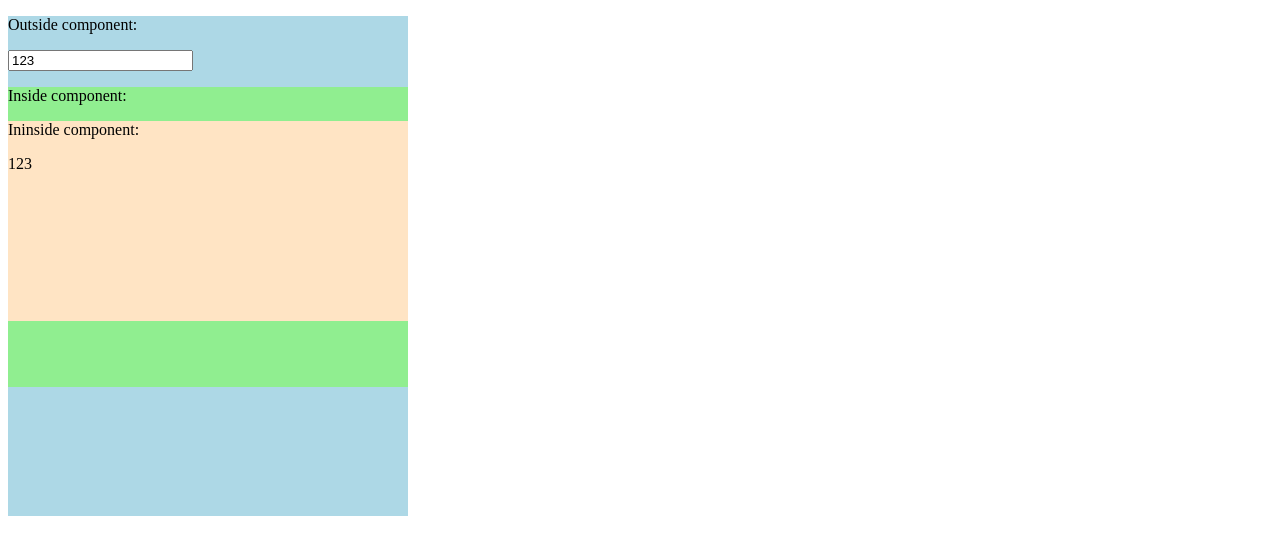
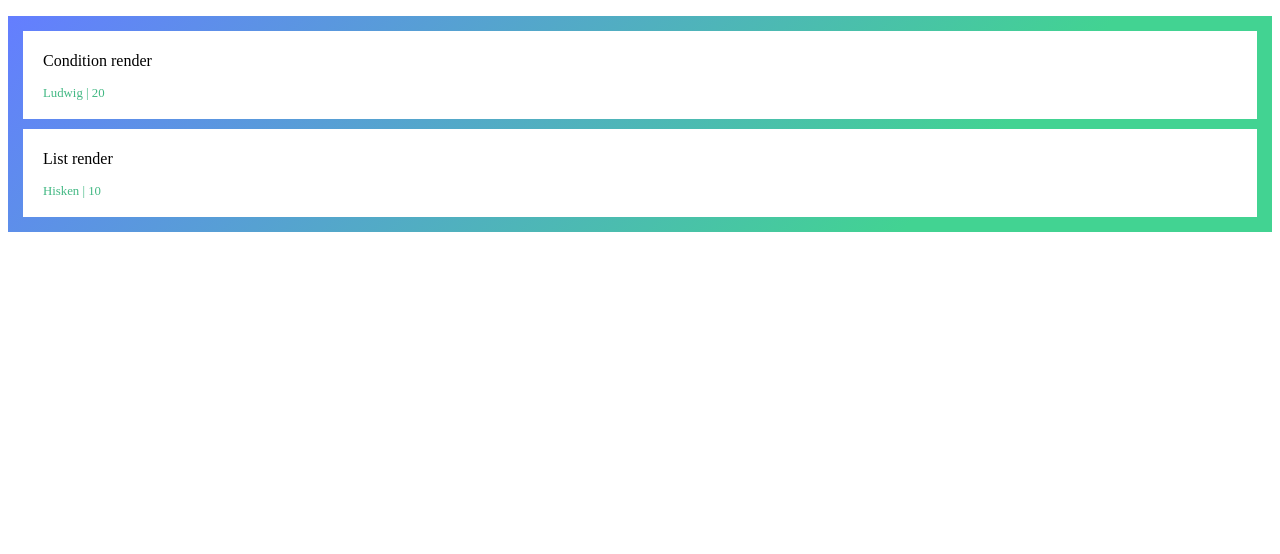
Before and after one commit to CooCoders/Co-Learning, a Vue app in the folder Vite+Vue3/vue3-review/: page / in a window 1280 px wide. Shown: the top 554 px of the page. Built offline with nearby package versions, Linux system fonts and the light colour scheme.

Commit message:
slot list render

```diff
--- a/Vite+Vue3/vue3-review/src/App.vue
+++ b/Vite+Vue3/vue3-review/src/App.vue
@@ -12,6 +12,7 @@ import Out from './components/Out.vue'
 import Out1 from './components/Out1.vue'
 import Out2 from './components/Out2.vue'
 import Outside from './components/Outside.vue'
+import Conainer from './components/Conainer.vue'
 </script>
 
 <template>
@@ -20,7 +21,8 @@ import Outside from './components/Outside.vue'
     <!-- <Review3></Review3> -->
     <!-- <Board></Board> -->
     <!-- <Watch></Watch> -->
-    <Outside></Outside>
+    <!-- <Outside></Outside> -->
+    <Conainer></Conainer>
   </div>
 </template>
 
--- /dev/null
+++ b/Vite+Vue3/vue3-review/src/components/Conainer.vue
@@ -0,0 +1,20 @@
+<template>
+  <FancyList>
+    <template #content="{ con, name, likes }">
+      <p>{{ con }}</p>
+      <p class="meta">{{ name }} | {{ likes }}</p>
+    </template>
+  </FancyList>
+</template>
+
+<script setup>
+import { ref, reactive } from 'vue'
+import FancyList from './FancyList.vue'
+
+</script>
+<style scoped>
+.meta {
+  font-size: 0.8em;
+  color: #42b883;
+}
+</style>
--- /dev/null
+++ b/Vite+Vue3/vue3-review/src/components/FancyList.vue
@@ -0,0 +1,34 @@
+<template>
+  <ul>
+    <li v-if="!items.length">
+      Loading ...
+    </li>
+    <li v-for="item in items">
+      <slot name="content" v-bind="item"></slot>
+    </li>
+  </ul>
+</template>
+
+<script setup>
+import { ref, reactive } from 'vue'
+
+const items = ref([])
+setTimeout(() => {
+  items.value = [
+    { con: 'Condition render', name: 'Ludwig', likes: 20 },
+    { con: 'List render', name: 'Hisken', likes: 10 }]
+}, 2000)
+</script>
+<style scoped>
+ul {
+  list-style-type: none;
+  padding: 5px;
+  background: linear-gradient(315deg, #42d392 25%, #647eff);
+}
+
+li {
+  padding: 5px 20px;
+  margin: 10px;
+  background: #fff;
+}
+</style>
```
